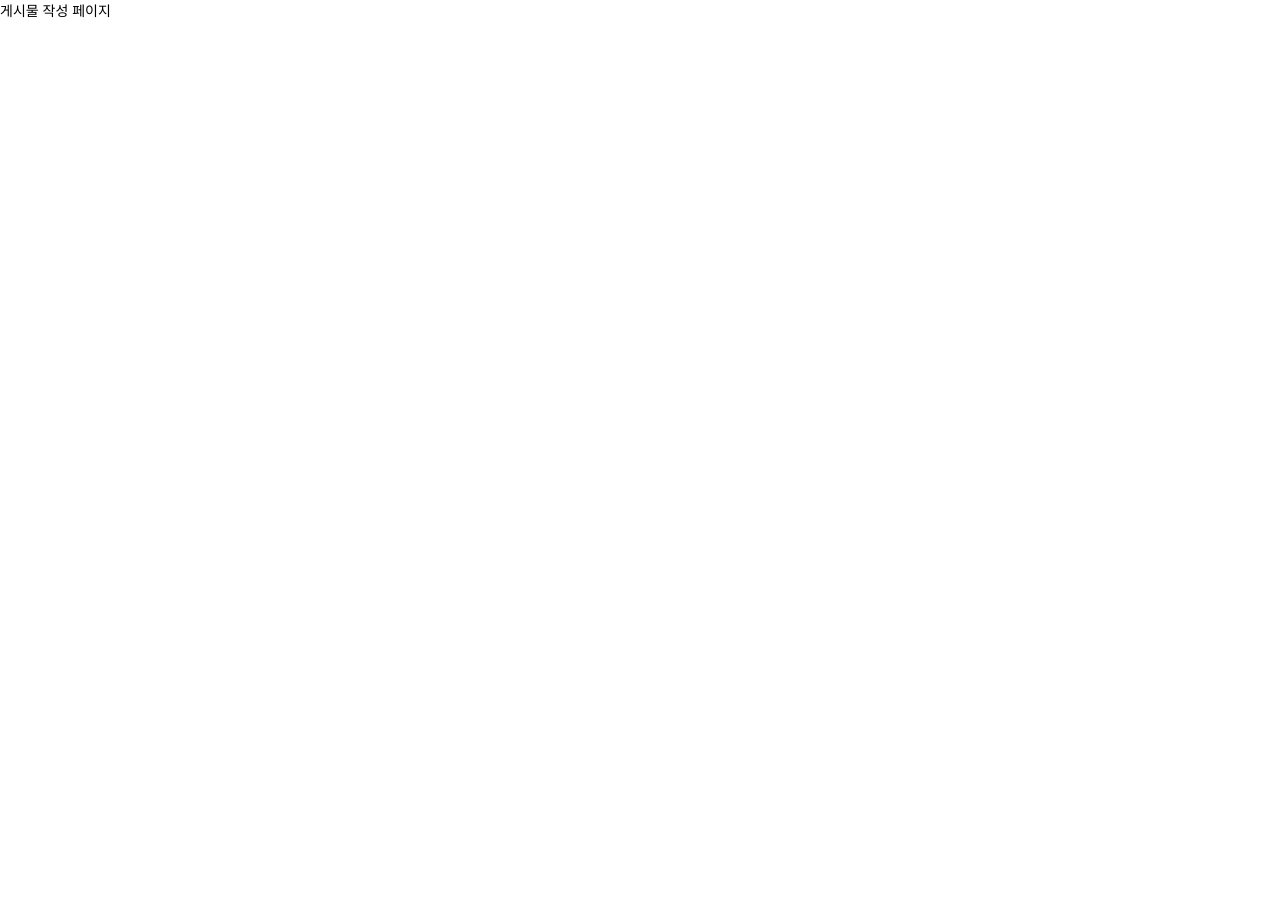
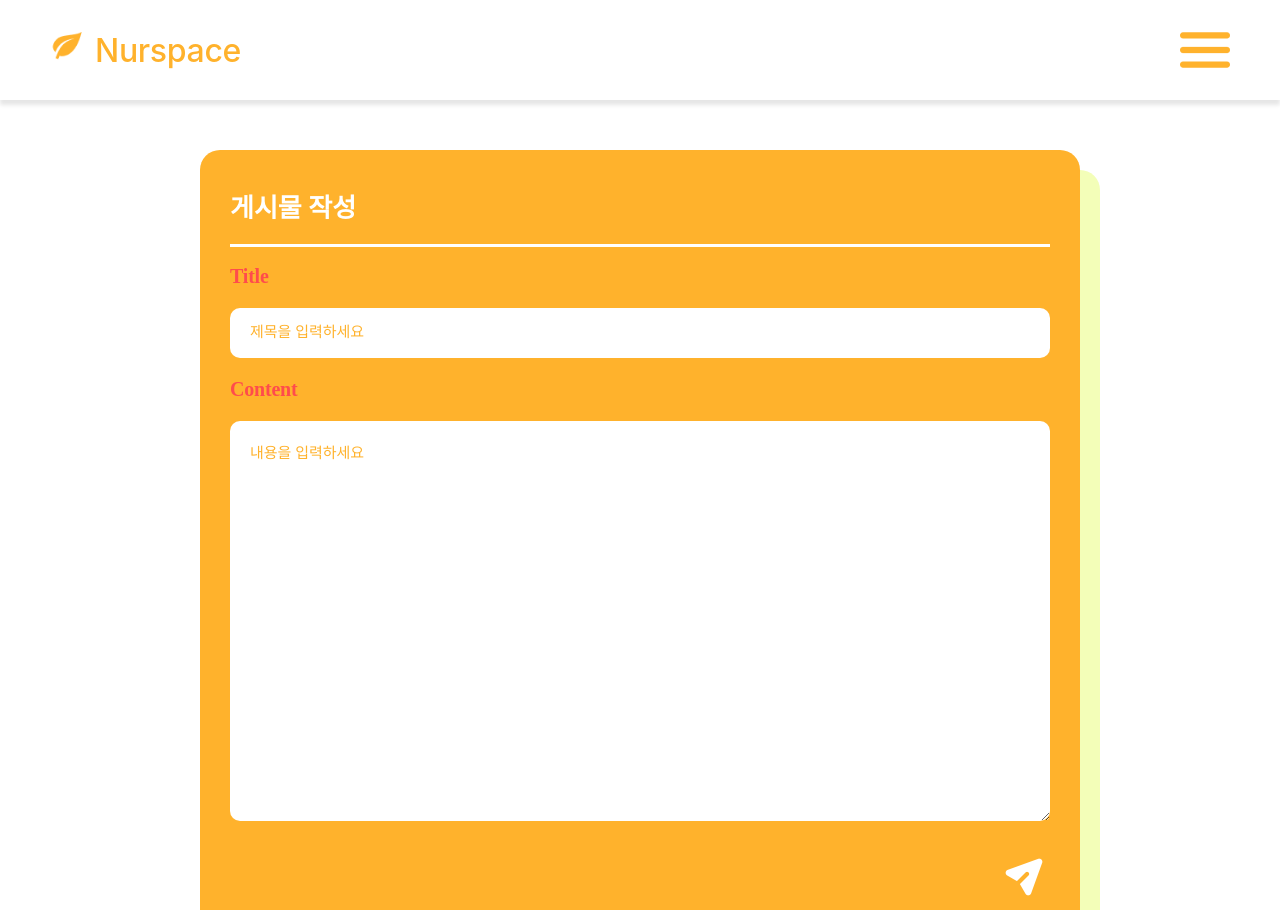
Before and after one commit to Likelion12-KNU/Narsah-FE, a React (Vite) app: page /jobOpening/newPost in a window 1280 px wide. Shown: the top 910 px of the page. Before the commit the page ends 800 px from the top, so only its background shows below. Built offline with nearby package versions, Linux system fonts and the light colour scheme.

Commit message:
게시물 생성 구현 / 애니메이션 추가

```diff
--- a/db.json
+++ b/db.json
@@ -23,6 +23,30 @@
       "author_name": "익명",
       "title": "test5",
       "content": "🐵🐵"
+    },
+    {
+      "id": "ad5e",
+      "title": "새로운",
+      "content": "게시글을 작성합니당",
+      "author_name": "익명"
+    },
+    {
+      "id": "6d0a",
+      "title": "게시물 테스트",
+      "content": "되나욤?",
+      "author_name": "익명"
+    },
+    {
+      "id": "8635",
+      "title": "왜지",
+      "content": "왜지",
+      "author_name": "익명"
+    },
+    {
+      "id": "350b",
+      "title": "21:05",
+      "content": "게시물 작성\n작성....",
+      "author_name": "익명"
     }
   ],
   "comment": [
--- a/src/components/CommentForm.jsx
+++ b/src/components/CommentForm.jsx
@@ -19,8 +19,8 @@ function CommentForm({ post_id , commentAdd}) {
                 author_name: '익명',
                 content: comment
             });
-            commentAdd(re.data); // 상위 컴포넌트로 추가된 댓글의 정보를 전달
-            setComment(""); // 댓글창 초기화
+            commentAdd(re.data); // 상위 컴포넌트(PostPage)로 추가된 댓글의 정보를 전달
+            setComment(""); // 댓글 입력창 초기화
         } catch (error) {
             console.error('Error posting comment:', error);
         }
--- a/src/components/PostForm.jsx
+++ b/src/components/PostForm.jsx
@@ -1,10 +1,59 @@
-import React from 'react';
+import { React, useState } from 'react';
+import { useNavigate } from 'react-router-dom';
+import "../style/PostForm.css"
+import axios from 'axios';
 
-function PostForm() {
+function PostForm({ author_name }) {
+    const [title, setTitle] = useState('');
+    const [contents, setCotents] = useState('');
+    const navigate = useNavigate();
+
+    const handleTitleChange = (e) => {
+        setTitle(e.target.value);
+    };
+
+    const handleContentsChange = (e) => {
+        setCotents(e.target.value);
+    };
+
+    const handlePostForm = async (e) => {
+        e.preventDefault(); // post 요청 시 페이지 새로고침을 막습니다
+        try {
+            await axios.post('http://localhost:3000/post', {
+                title: title,
+                content: contents,
+                author_name: author_name
+            });
+            console.log("post successful")
+            navigate("/jobOpening"); // post 성공시 게시물 페이지로 이동
+        }
+        catch {
+            console.log("fail to post");
+        }
+    };
+
     return (
-        <div className='postForm'>
-
-        </div>
+        <form className='postForm'>
+            <h1>게시물 작성</h1>
+            <div className="formTitle">
+                <label htmlFor='title'>Title</label>
+                <input
+                    type='text'
+                    id='title'
+                    value={title}
+                    onChange={handleTitleChange}
+                    placeholder='제목을 입력하세요' />
+            </div>
+            <div className='formBody'>
+                <label htmlFor='contents'>Content</label>
+                <textarea
+                    id='contents'
+                    onChange={handleContentsChange}
+                    placeholder='내용을 입력하세요'
+                    value={contents} />
+            </div>
+            <input type='submit' value={""} onClick={handlePostForm} />
+        </form>
     );
 };
 
--- a/src/pages/NewPostPage.jsx
+++ b/src/pages/NewPostPage.jsx
@@ -1,9 +1,16 @@
 import React from 'react';
+import Bar from "../components/Bar.jsx"
+import PostForm from "../components/PostForm"
 
 function NewPostPage() {
     return (
-        <div>
-            게시물 작성 페이지
+        <div className='newPostPage'>
+            <Bar/>
+            <div className='content'>
+                <PostForm author_name={"익명"}/>
+                {/* 백엔드 연동시 http세션의 로그인된 닉네임 get 요청
+                 로그인되어 있지 않다면 "익명" return 하도록 */}
+            </div>
         </div>
     );
 };
--- a/src/pages/PostPage.jsx
+++ b/src/pages/PostPage.jsx
@@ -17,6 +17,7 @@ function PostPage() {
     const [post, setPost] = useState(null);
     const [comments, setComments] = useState(null);
     const [error, setError] = useState(null);
+    const [loading, setLoading] = useState(true);
 
     useEffect(() => {
         // 백엔드에서 게시글 데이터를 가져오는 함수
--- a/src/style/Bar.css
+++ b/src/style/Bar.css
@@ -47,20 +47,24 @@
 }
 
 .navBar>.nav {
-    display: none;
     position: absolute;
     top: 100px;
     right: 25px;
     z-index: 1000;
+    display: flex;
+    flex-direction: column;
+    align-items: flex-end;
+    transform: scale(0);
+    transform-origin: top calc(100% - 20px);
+    transition: transform 0.3s ease-out;
 }
 
 .navBar>.nav.visible {
-    display: inline-block;
+    transform: scale(1);
 }
 
 .navBar>.nav>.navElement {
     z-index: 1000;
-    display: block;
     width: 100px;
     height: 100px;
     border-radius: 50%;
@@ -72,10 +76,29 @@
     font-style: normal;
     font-weight: 500;
     font-size: 20px;
-}
-
-.navBar>.nav>.navElement {
     background-color: #FFB22C;
     color: white;
     box-shadow: 10px 10px #F3FEB8;
+    transition: transform 0.3s ease-out;
 }
+
+/* navElement 애니메이션 */
+.navBar>.nav.visible .navElement:nth-child(1) {
+    transform: translate(0, 0);
+    transition-delay: 0.1s;
+}
+
+.navBar>.nav.visible .navElement:nth-child(2) {
+    transform: translate(0, 0);
+    transition-delay: 0.2s;
+}
+
+.navBar>.nav.visible .navElement:nth-child(3) {
+    transform: translate(0, 0);
+    transition-delay: 0.3s;
+}
+
+/* 기본 상태에서는 navElement들이 LOG IN 위치로 모이도록 설정 */
+.navBar>.nav .navElement {
+    transform: translate(0, 10px);
+}
--- a/src/style/JobOpeningPage.css
+++ b/src/style/JobOpeningPage.css
@@ -38,7 +38,7 @@
 }
 
 .jobOpeningPage>a:hover {
-    transform: scale(1.05);
+    transform: scale(1.1);
 }
 
 .jobOpeningPage>a>img {
--- a/src/style/MainPage.css
+++ b/src/style/MainPage.css
@@ -109,7 +109,6 @@
 }
 
 .mainPage>.yellow>.nav>.navElement {
-    z-index: 1000;
     display: block;
     width: 100px;
     height: 100px;
@@ -122,6 +121,11 @@
     font-style: normal;
     font-weight: 500;
     font-size: 20px;
+    transition: transform 0.3s;
+}
+
+.mainPage>.yellow>.nav>.navElement:hover {
+    transform: scale(1.2);
 }
 
 .mainPage>.yellow>.nav>.navElement:nth-child(1) {
--- /dev/null
+++ b/src/style/PostForm.css
@@ -0,0 +1,112 @@
+.postForm {
+    display: block;
+    margin-top: 50px;
+    padding: 20px 30px 30px 30px;
+    background-color: #FFB22C;
+    border-radius: 20px;
+    box-shadow: 20px 20px #F3FEB8;
+    position: relative;
+}
+
+.postForm>h1 {
+    display: block;
+    font-family: 'Pretendard';
+    font-style: normal;
+    font-weight: 700;
+    font-size: 26px;
+    color: white;
+    width: 100%;
+    padding-bottom: 20px;
+    border-bottom: solid 3px white;
+}
+
+.postForm>.formTitle>label {
+    display: block;
+}
+
+.postForm>.formTitle>input {
+    font-family: 'Pretendard';
+    font-style: normal;
+    font-weight: 500;
+    font-size: 15px;
+    color: black;
+    display: block;
+    box-sizing: border-box;
+    width: 100%;
+    height: 50px;
+    overflow: scroll;
+    border-radius: 10px;
+    background-color: white;
+    border: none;
+    outline: none;
+    padding-left: 20px;
+    margin-top: 20px;
+}
+
+.postForm>.formTitle>input::placeholder {
+    color: #FFB22C;
+}
+
+.postForm>.formBody {
+    margin-bottom: 80px;
+}
+
+.postForm>.formBody>label {
+    display: block;
+    margin-top: 20px;
+}
+
+.postForm>.formBody>textarea {
+    font-family: 'Pretendard';
+    font-style: normal;
+    font-weight: 500;
+    font-size: 15px;
+    color: black;
+    display: block;
+    box-sizing: border-box;
+    border-radius: 10px;
+    background-color: white;
+    border: none;
+    outline: none;
+    width: 100%;
+    max-width: 100%;
+    min-width: 100%;
+    margin-top: 20px;
+    padding: 20px;
+    height: 400px;
+    min-height: 300px;
+}
+
+.postForm>.formBody>textarea::placeholder {
+    color: #FFB22C;
+}
+
+.postForm label {
+    color: #FF4C4C;
+    font-family: 'Pretendard';
+    font-style: normal;
+    font-weight: 700;
+    font-size: 20px;
+    letter-spacing: -0.01em;
+}
+
+
+.postForm>input {
+    position: absolute;
+    bottom: 30px;
+    right: 30px;
+    width: 50px;
+    height: 50px;
+    background-color: transparent;
+    border: none;
+    outline: none;
+    background-image: url("../img/send.png");
+    background-repeat: no-repeat;
+    background-size: cover;
+    cursor: pointer;
+    transition: transform 0.3s;
+}
+
+.postForm>input:hover {
+    transform: scale(1.2);
+}
--- a/src/style/PostPage.css
+++ b/src/style/PostPage.css
@@ -75,6 +75,12 @@
     background-color: transparent;
     outline: none;
     border: none;
+    cursor: pointer;
+    transition: transform 0.3s;
+}
+
+.postPage>.content>.post>.title>button:hover {
+    transform: scale(1.2);
 }
 
 .postPage>.content>.post>.postContent {
--- a/src/style/SearchPage.css
+++ b/src/style/SearchPage.css
@@ -122,6 +122,11 @@
     font-style: normal;
     font-weight: 500;
     font-size: 20px;
+    transition: transform 0.3s;
+}
+
+.searchPage>.yellow>.nav>.navElement:hover{
+    transform: scale(1.2);
 }
 
 .searchPage>.yellow>.nav>.navElement:nth-child(1) {
```
Also changed, not shown: src/img/send.png (added), src/style/NewPostPage.css (added).
